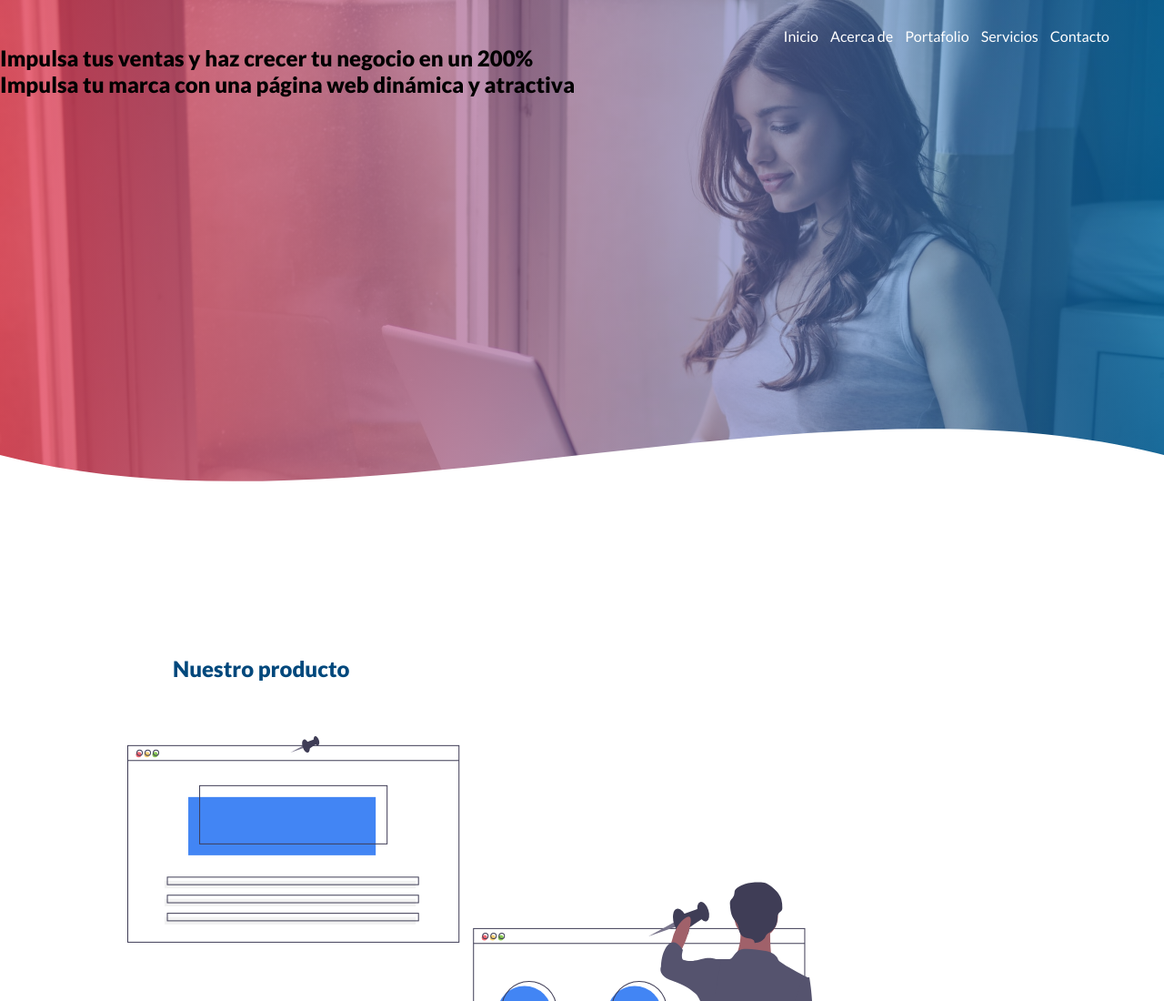
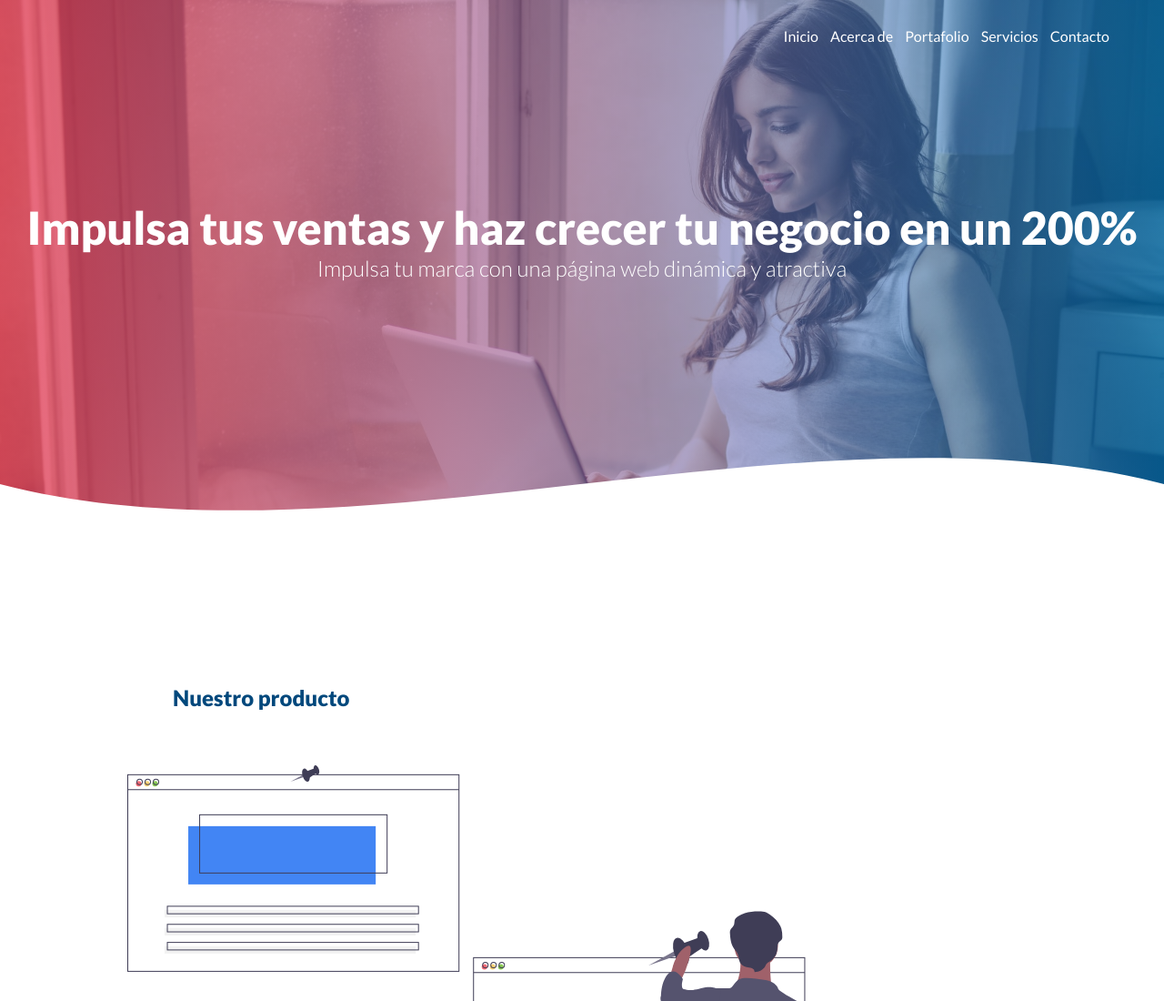
Before and after one commit to mataProDigital/paginaWebConEfectoWAVE-003, a plain HTML site: page index.html in a window 1280 px wide. Shown: the top 1100 px of the page at 91% size. Drawn offline with Linux system fonts and the light colour scheme.

Commit message:
terminando style header

```diff
--- a/css/style.css
+++ b/css/style.css
@@ -26,7 +26,7 @@ body {
 
 header {
 	width: 100%;
-	height: 37.5rem;
+	height: 39.5rem;
 	background: #009fff; /* fallback for old browsers */
 	background: -webkit-linear-gradient(
 		to right,
@@ -63,8 +63,24 @@ nav > a:hover{
 }
 
 header .textos-header{
+  display: flex;
+  height: 26.875rem;
+  width: 100%;
+  align-items: center;
+  justify-content: center;
+  flex-direction: column;
+  text-align: center;
+}
+.textos-header h1{
+  font-size: 3.125rem;
+  color: #fff;
+}
+.textos-header h2{
+  font: size 1.875rem;
+  font-weight: 300;
+  color: #fff;
+}
 
-}
 
 .wave{
    position: absolute;
```
Also changed, not shown: index.html (+1 -0 lines), img/Matapro-logo-sin-fondo.png (added), 3 other files.
